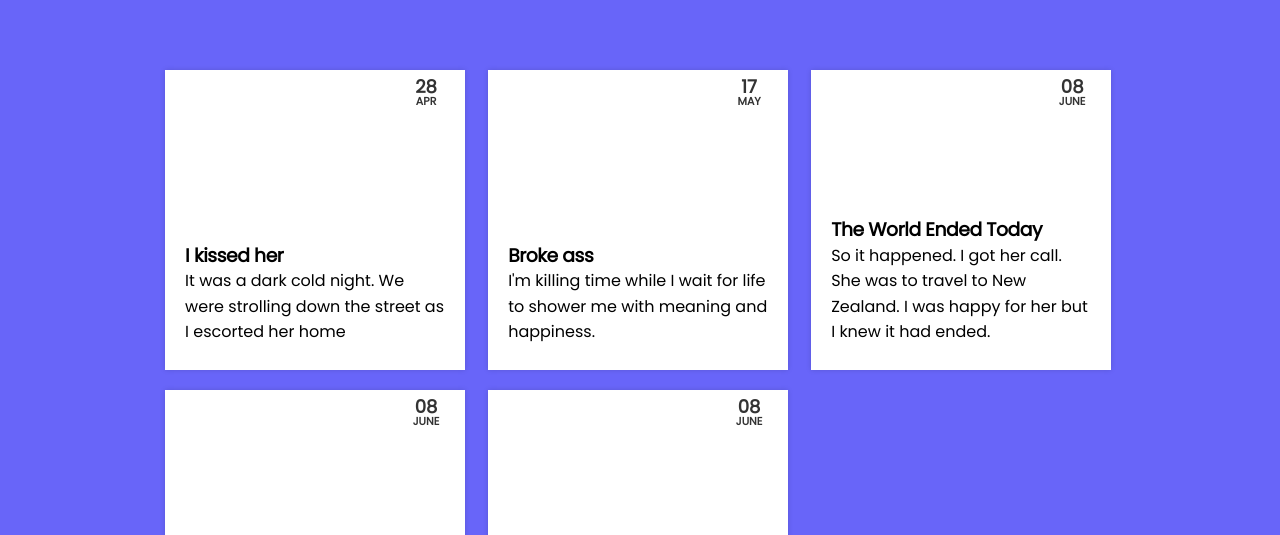
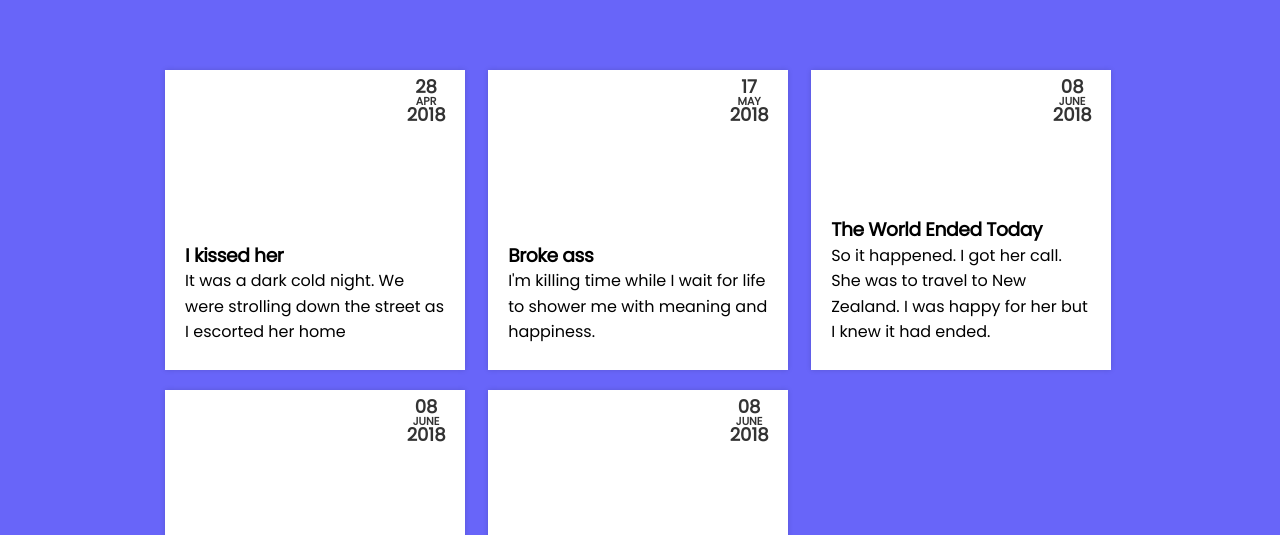
Before and after one commit to olusoladavid/my-diary, a website: page UI/stories.html in a window 1280 px wide. Shown: the part 185-720 px from the top of the page. Drawn offline with nearby package versions, Linux system fonts and the light colour scheme.

Commit message:
[Bug #159301048] Show entry creation year on story UI card

```diff
--- a/UI/stories.html
+++ b/UI/stories.html
@@ -1,5 +1,6 @@
 <!DOCTYPE html>
 <html lang="en">
+
 <head>
   <meta charset="UTF-8">
   <meta name="viewport" content="width=device-width, initial-scale=1.0">
@@ -12,6 +13,7 @@
   <link rel="stylesheet" href="https://fonts.googleapis.com/css?family=Poppins">
   <link rel="icon" type="image/png" href="./img/favicon.png" sizes="32x32" />
 </head>
+
 <body>
   <div class="page page--is-flex page--stretches">
     <header class="header">
@@ -57,7 +59,11 @@
     <div class="container story-list">
       <figure class="story-list__item">
         <div class="item__holder"></div>
-        <div class="item__date"><span class="date__span date__day">28</span><span class="date__span date__month">Apr</span></div>
+        <div class="item__date">
+          <span class="date__span date__day">28</span>
+          <span class="date__span date__month">Apr</span>
+          <span class="date__span date__year">2018</span>
+        </div>
         <figcaption class="item__caption">
           <h3 class="caption__text caption__title">I kissed her</h3>
           <p class="caption__text">It was a dark cold night. We were strolling down the street as I escorted her home</p>
@@ -67,7 +73,11 @@
       </figure>
       <figure class="story-list__item">
         <div class="item__holder"></div>
-        <div class="item__date"><span class="date__span date__day">17</span><span class="date__span date__month">May</span></div>
+        <div class="item__date">
+          <span class="date__span date__day">17</span>
+          <span class="date__span date__month">May</span>
+          <span class="date__span date__year">2018</span>
+        </div>
         <figcaption class="item__caption">
           <h3 class="caption__text caption__title">Broke ass</h3>
           <p class="caption__text">I'm killing time while I wait for life to shower me with meaning and happiness.</p>
@@ -77,17 +87,26 @@
       </figure>
       <figure class="story-list__item">
         <div class="item__holder"></div>
-        <div class="item__date"><span class="date__span date__day">08</span><span class="date__span date__month">June</span></div>
+        <div class="item__date">
+          <span class="date__span date__day">08</span>
+          <span class="date__span date__month">June</span>
+          <span class="date__span date__year">2018</span>
+        </div>
         <figcaption class="item__caption">
           <h3 class="caption__text caption__title">The World Ended Today</h3>
-          <p class="caption__text">So it happened. I got her call. She was to travel to New Zealand. I was happy for her but I knew it had ended. </p>
+          <p class="caption__text">So it happened. I got her call. She was to travel to New Zealand. I was happy for her but I knew it had ended.
+          </p>
         </figcaption>
         <div class="item__overlay">Read Story</div>
         <a class="link item__link" href="story.html?id=3"></a>
       </figure>
       <figure class="story-list__item">
         <div class="item__holder"></div>
-        <div class="item__date"><span class="date__span date__day">08</span><span class="date__span date__month">June</span></div>
+        <div class="item__date">
+          <span class="date__span date__day">08</span>
+          <span class="date__span date__month">June</span>
+          <span class="date__span date__year">2018</span>
+        </div>
         <figcaption class="item__caption">
           <h3 class="caption__text caption__title">So far so good</h3>
           <p class="caption__text">The only skills I have the patience to learn are those that have no real application in life. </p>
@@ -97,7 +116,11 @@
       </figure>
       <figure class="story-list__item">
         <div class="item__holder"></div>
-        <div class="item__date"><span class="date__span date__day">08</span><span class="date__span date__month">June</span></div>
+        <div class="item__date">
+          <span class="date__span date__day">08</span>
+          <span class="date__span date__month">June</span>
+          <span class="date__span date__year">2018</span>
+        </div>
         <figcaption class="item__caption">
           <h3 class="caption__text caption__title">So far so good</h3>
           <p class="caption__text">The only skills I have the patience to learn are those that have no real application in life. </p>
@@ -113,10 +136,13 @@
     </div>
     <footer class="footer">
       <div class="container">
-        <h4> Built with &#10084; by <a class="link" href="https://twitter.com/olusola_dev">Olusola</a></h4>
+        <h4> Built with &#10084; by
+          <a class="link" href="https://twitter.com/olusola_dev">Olusola</a>
+        </h4>
       </div>
     </footer>
   </div>
   <script type="text/javascript" src="./js/main.js"></script>
 </body>
+
 </html>
```
